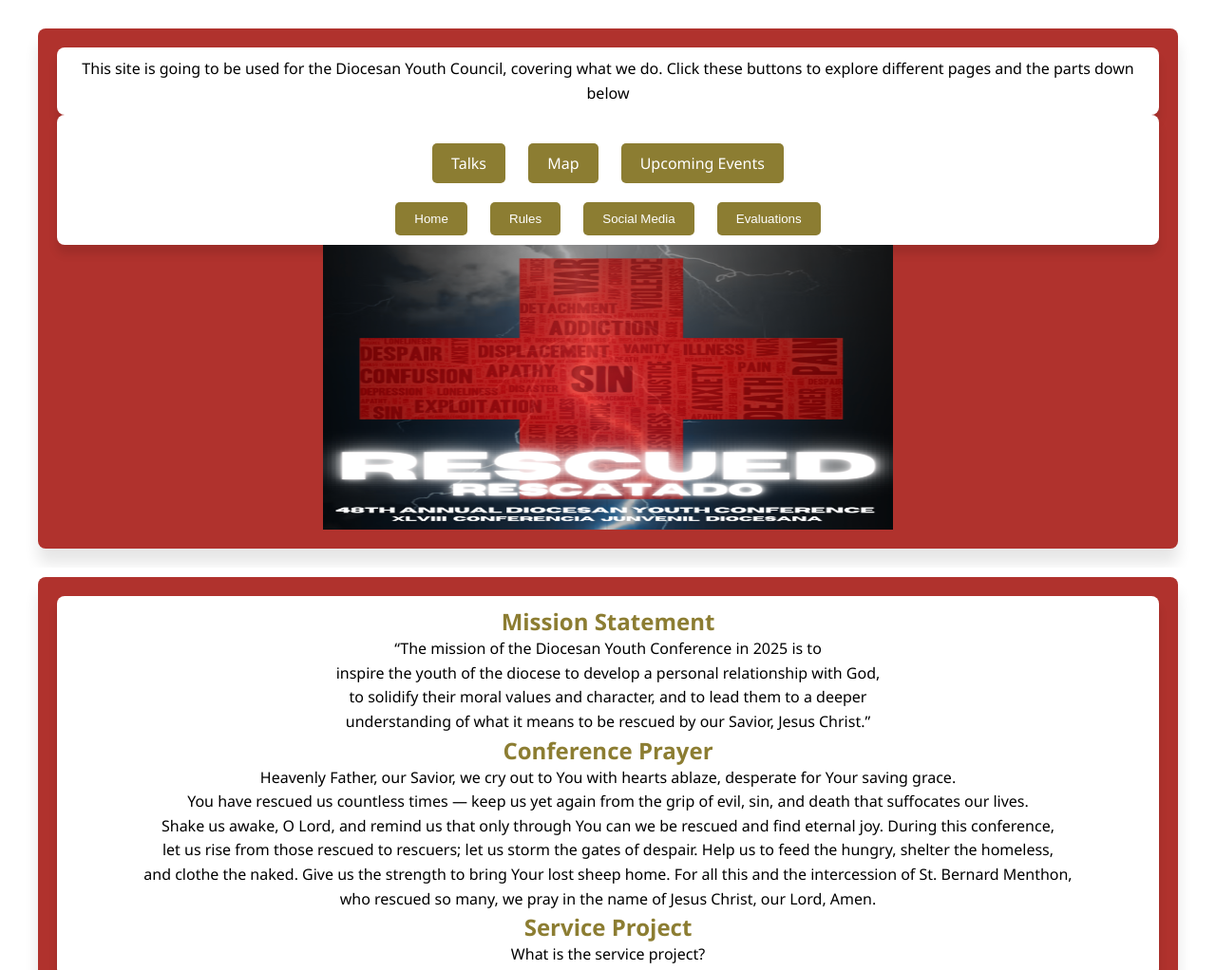
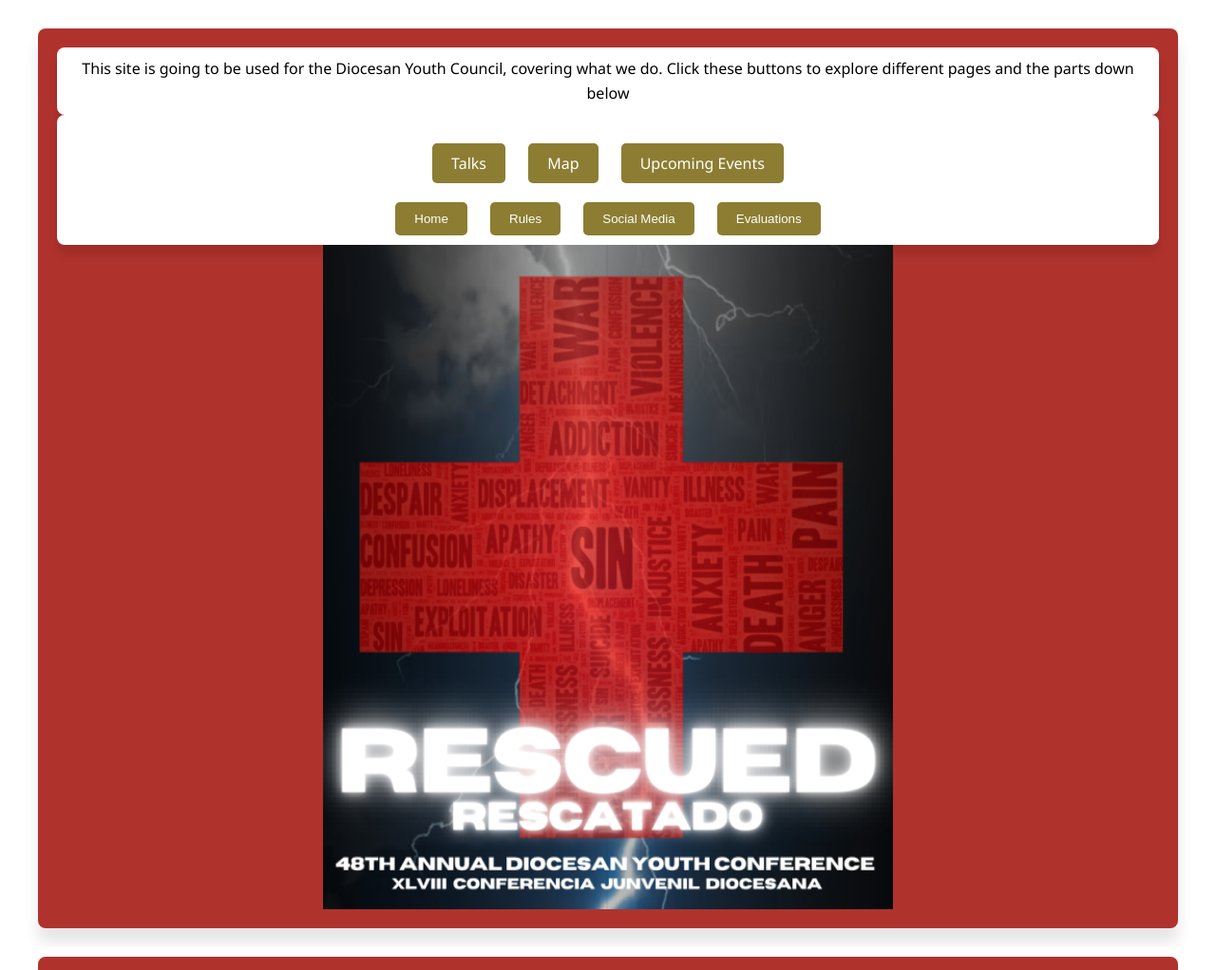
Before and after one commit to Wolfstan4755/DYC-website, a website: page Public/index.html in a window 1280 px wide. Shown: the top 1022 px of the page at 95% size. Drawn offline with Linux system fonts and the light colour scheme; a web font is replaced by a local one.

Commit message:
{         width: 50;         max-width: 100%;         height: 300px;         display: block;         margin: 0 auto;     }

```diff
--- a/Public/styles.css
+++ b/Public/styles.css
@@ -216,7 +216,15 @@
     }
 
     /* General Responsive Styles */
-    img, iframe {
+    img{
+        width: 100;
+        max-width: 100%;
+        height: 700px;
+        display: block;
+        margin: 0 auto;
+    }
+
+    iframe {
         width: 50;
         max-width: 100%;
         height: 300px;
```
